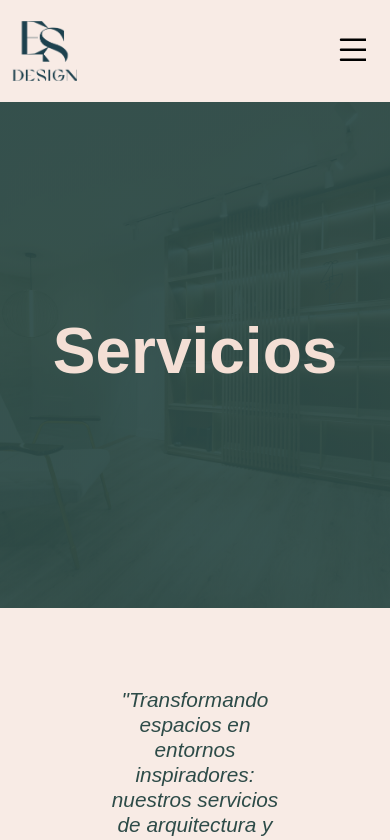
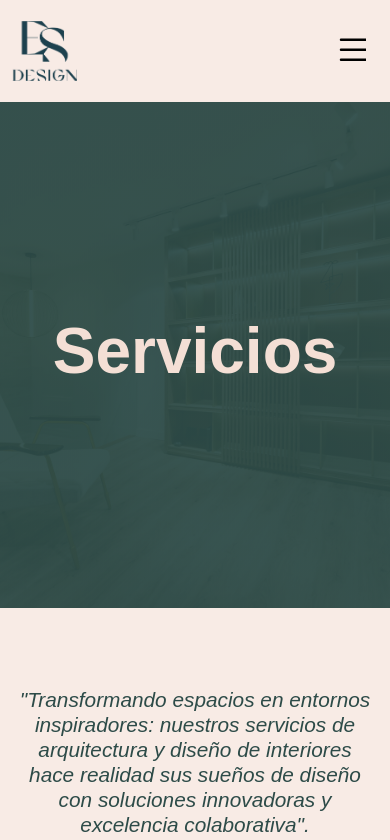
Before and after one commit to mchumpitazp/esdesign, a React (Create React App) app in the folder client/: page /servicios in a window 390 px wide. Shown: the top 840 px of the page. Built offline with nearby package versions, Linux system fonts and the light colour scheme; a web font is replaced by a local one.

Commit message:
Updated Content

```diff
--- a/client/src/App.scss
+++ b/client/src/App.scss
@@ -1,5 +1,3 @@
-@import url('https://fonts.googleapis.com/css2?family=Mulish:wght@200;400;600;700;800;900&display=swap');
-@import url('https://fonts.googleapis.com/css2?family=Bodoni+Moda:wght@400;600;700;800;900&display=swap');
 @import url('https://fonts.googleapis.com/css2?family=Abhaya+Libre:wght@400;600;700;800&display=swap');
 @import url("https://cdn.jsdelivr.net/npm/bootstrap-icons@1.10.4/font/bootstrap-icons.css");
 
@@ -41,8 +39,6 @@ section {
 
 body {
     font-family: 'Abhaya Libre', sans-serif;
-    overflow-x: hidden;
-
     background-color: rgba($color-primary, 0.6);
     color: $color-bg-secondary;
 }
@@ -151,8 +147,7 @@ header {
         right: 0;
         width: 60%;
         height: 120%;
-        background-image: linear-gradient(rgba($color-primary, 0), rgba($color-primary, 0)),
-                            url('../public/images/hero.jpg');
+        background-image: linear-gradient(rgba($color-primary, 0), rgba($color-primary, 0)), url('../public/images/hero.jpg');
         background-size: cover;
         background-position: center;
     }
@@ -175,6 +170,10 @@ header {
         }
         #hero::before { visibility: visible; }
     }
+}
+
+@media (max-width: 576px) {
+    #headline-text { width: 90% !important; }
 }
 
 #about {
@@ -504,6 +503,12 @@ footer {
     }
 }
 
+@media (max-width: 767px) {
+    #services-page {
+        .page-phrase > h4 { width: 90% !important; }
+    }
+}
+
 #projects-page {
     #projects {
         padding: 0;
```
Also changed, not shown: 2 other files (tests, documents, lock files or other folders).
